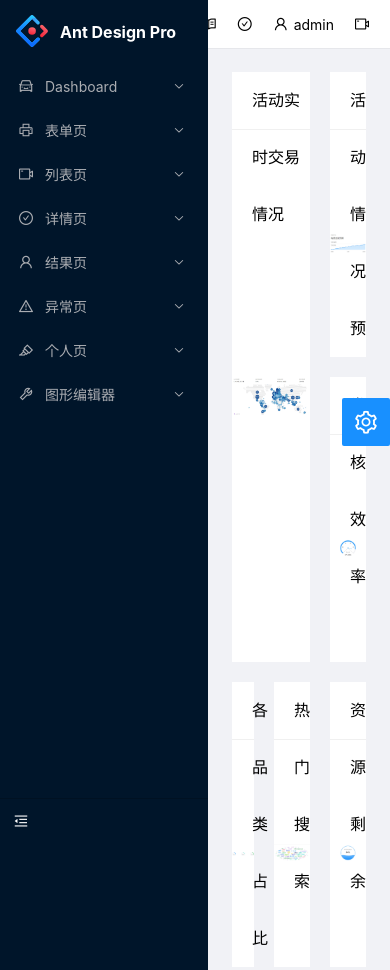
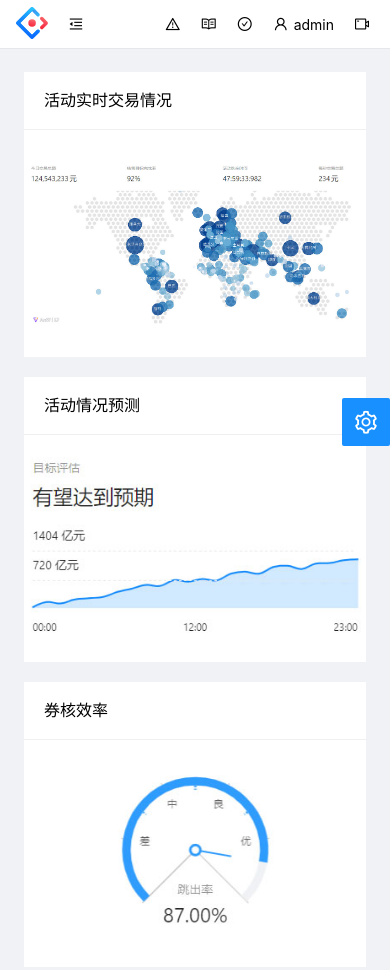
Before and after one commit to MeiYaLing/Ant-Design-Pro, a plain HTML site: page index.html in a window 390 px wide. Shown: the top 970 px of the page. Drawn offline with Linux system fonts and the light colour scheme.

Commit message:
完成主内容区域和菜单区域的响应式处理

```diff
--- a/css/global.css
+++ b/css/global.css
@@ -273,8 +273,9 @@ a {
     width: 208px;
     flex-shrink: 0;
     color: #fff;
-    z-index: 2;
+    z-index: 3;
 }
+
 
 /* 菜单栏关闭状态 */
 .g-ant__sider--close {
@@ -305,6 +306,12 @@ a {
 
 /* 菜单关闭状态时，将子菜单隐藏 */
 .g-ant__sider--close .m-menu .m-menu__sub {
+    display: none;
+}
+
+/* 遮罩层 */
+.g-ant__sider+.m-layer {
+    z-index: 2;
     display: none;
 }
 
@@ -392,6 +399,19 @@ a {
     background-color: #fff;
 }
 
+.g-ant-main__header>.u-bar {
+    display: none;
+}
+
+.g-ant-main__header>.m-logo {
+    display: none;
+}
+
+.g-ant__sider:is(.hide)~.g-ant__main>.g-ant-main__header>.m-logo {
+    display: block;
+    margin-right: auto;
+    margin-left: 16px;
+}
 
 .g-ant-main__header--fixed {
     position: fixed;
@@ -401,7 +421,7 @@ a {
 }
 
 /* 排除有隐藏选择器时 */
-.g-ant-main__header--fixed:not(.hide) + .g-ant-main__main{
+.g-ant-main__header--fixed:not(.hide)+.g-ant-main__main {
     margin-top: 48px;
 }
 
@@ -647,3 +667,32 @@ a {
 
 
 /* --------------------通用响应式系统-------------------------------- */
+@media (max-width:1400px) {}
+
+@media (max-width:1200px) {}
+
+@media (max-width:992px) {
+    .g-ant__sider {
+        display: none;
+    }
+
+    .g-ant-main__header>.u-bar {
+        display: block;
+        margin-right: auto;
+    }
+
+    .g-ant-main__header>.m-logo {
+        display: block;
+        margin-left: 16px;
+        margin-right: 0;
+    }
+
+    /* 当侧菜单是隐藏状态时，不显示按钮 */
+    .g-ant__sider:is(.hide)~.g-ant__main>.g-ant-main__header>.u-bar {
+        display: none;
+    }
+}
+
+@media (max-width:768px) {}
+
+@media (max-width:576px) {}
--- a/css/index.css
+++ b/css/index.css
@@ -65,21 +65,82 @@
     background-size: contain;
 }
 
-.index-content-item__info1{
+.index-content-item__info1 {
     background-image: url("./../static/index-1.jpg");
 }
-.index-content-item__info2{
+
+.index-content-item__info2 {
     background-image: url("./../static/index-2.jpg");
 }
-.index-content-item__info3{
+
+.index-content-item__info3 {
     background-image: url("./../static/index-3.jpg");
 }
-.index-content-item__info4{
+
+.index-content-item__info4 {
     background-image: url("./../static/index-4.jpg");
 }
-.index-content-item__info5{
+
+.index-content-item__info5 {
     background-image: url("./../static/index-5.jpg");
 }
-.index-content-item__info6{
+
+.index-content-item__info6 {
     background-image: url("./../static/index-6.jpg");
 }
+
+/* 响应式布局:PC端 ——> 移动端 */
+@media (max-width:1400px) {}
+
+@media (max-width:1200px) {
+    .index-content {
+        margin: 24px;
+        display: grid;
+        grid-template-columns: repeat(3, 1fr);
+        grid-template-rows: repeat(4, 285px);
+        grid-template-areas:
+            "a1 a1 a1"
+            "a1 a1 a1"
+            "a2 a3 a5"
+            "a4 a4 a6"
+        ;
+        gap: 20px;
+    }
+}
+
+@media (max-width:992px) {
+    .index-content {
+        margin: 24px;
+        display: grid;
+        grid-template-columns: repeat(2, 1fr);
+        grid-template-rows: repeat(5, 285px);
+        grid-template-areas:
+            "a1 a1"
+            "a1 a1"
+            "a2 a3"
+            "a4 a4"
+            "a5 a6"
+        ;
+        gap: 20px;
+    }
+}
+
+@media (max-width:768px) {
+    .index-content {
+        margin: 24px;
+        display: grid;
+        grid-template-columns: repeat(1, 1fr);
+        grid-template-rows: repeat(6, 285px);
+        grid-template-areas:
+            "a1"
+            "a2"
+            "a3"
+            "a4"
+            "a5"
+            "a6"
+        ;
+        gap: 20px;
+    }
+}
+
+@media (max-width:576px) {}
--- a/index.html
+++ b/index.html
@@ -133,15 +133,21 @@
                 </div>
             </div>
         </div>
+        <!-- 遮罩层 -->
+        <div class="m-layer">
+        </div>
         <!-- 右边版心 -->
         <div class="g-ant__main">
             <div class="g-ant-main__header g-ant-main__header--fixed">
+                <a class="m-logo" href=""><img class="m-logo__img" src="./static/logo.svg" alt=""></a>
+                <i class="iconfont icon-outdent u-bar"></i>
                 <i class="iconfont icon-error"></i>
                 <i class="iconfont icon-read"></i>
                 <i class="iconfont icon-check-circle"></i>
                 <i class="iconfont icon-user"></i>
                 <span>admin</span>
                 <i class="iconfont icon-video"></i>
+
             </div>
             <div class="g-ant-main__main">
                 <div class="index-content">
@@ -334,6 +340,21 @@
                 document.documentElement.style.setProperty("--theme", currentTheme)
             })
         })
+
+
+        // 主区域顶部的菜单折叠按钮
+        const mainHeaderBar = document.querySelector(".g-ant-main__header>.u-bar")
+        const barLayer = document.querySelector(".g-ant__sider+.m-layer");
+        mainHeaderBar.addEventListener("click", function () {
+            sider.classList.add("show");
+            barLayer.classList.add("show")
+        })
+
+        // 显示折叠按钮时，同时显示遮罩层
+        barLayer.addEventListener("click", function () {
+            sider.classList.remove("show");
+            barLayer.classList.remove("show")
+        })
     </script>
 </body>
 
```
